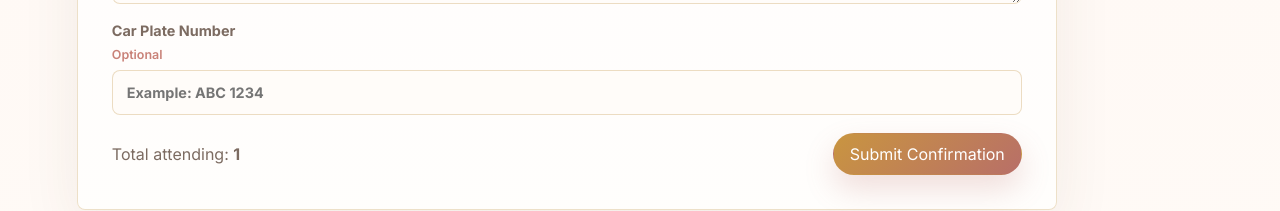
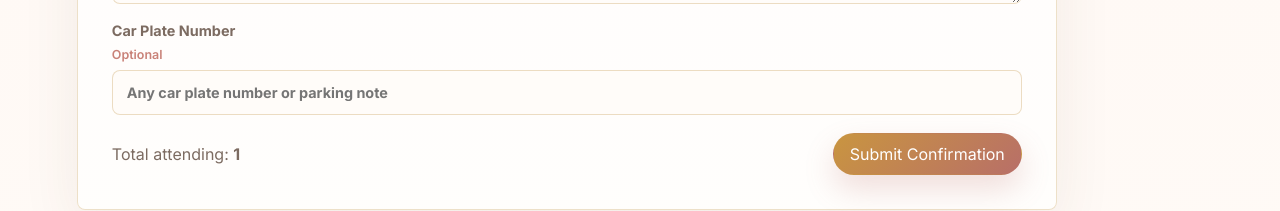
Before and after one commit to apelayo0608/chantelle, a React (Vite) app: page / in a window 1280 px wide. Shown: the part 1732-1943 px from the top of the page. Built offline with nearby package versions, Linux system fonts and the light colour scheme.

Commit message:
Make car plate free text

```diff
--- a/src/main.tsx
+++ b/src/main.tsx
@@ -393,9 +393,12 @@
             <label className="full">
               Car Plate Number <span className="optional-label">Optional</span>
               <input
+                type="text"
+                inputMode="text"
+                autoComplete="off"
                 value={form.carPlateNumber}
                 onChange={(event) => update("carPlateNumber", event.target.value)}
-                placeholder="Example: ABC 1234"
+                placeholder="Any car plate number or parking note"
               />
             </label>
           </>
```
Also changed, not shown: 2 other files (tests, documents, lock files or other folders).
